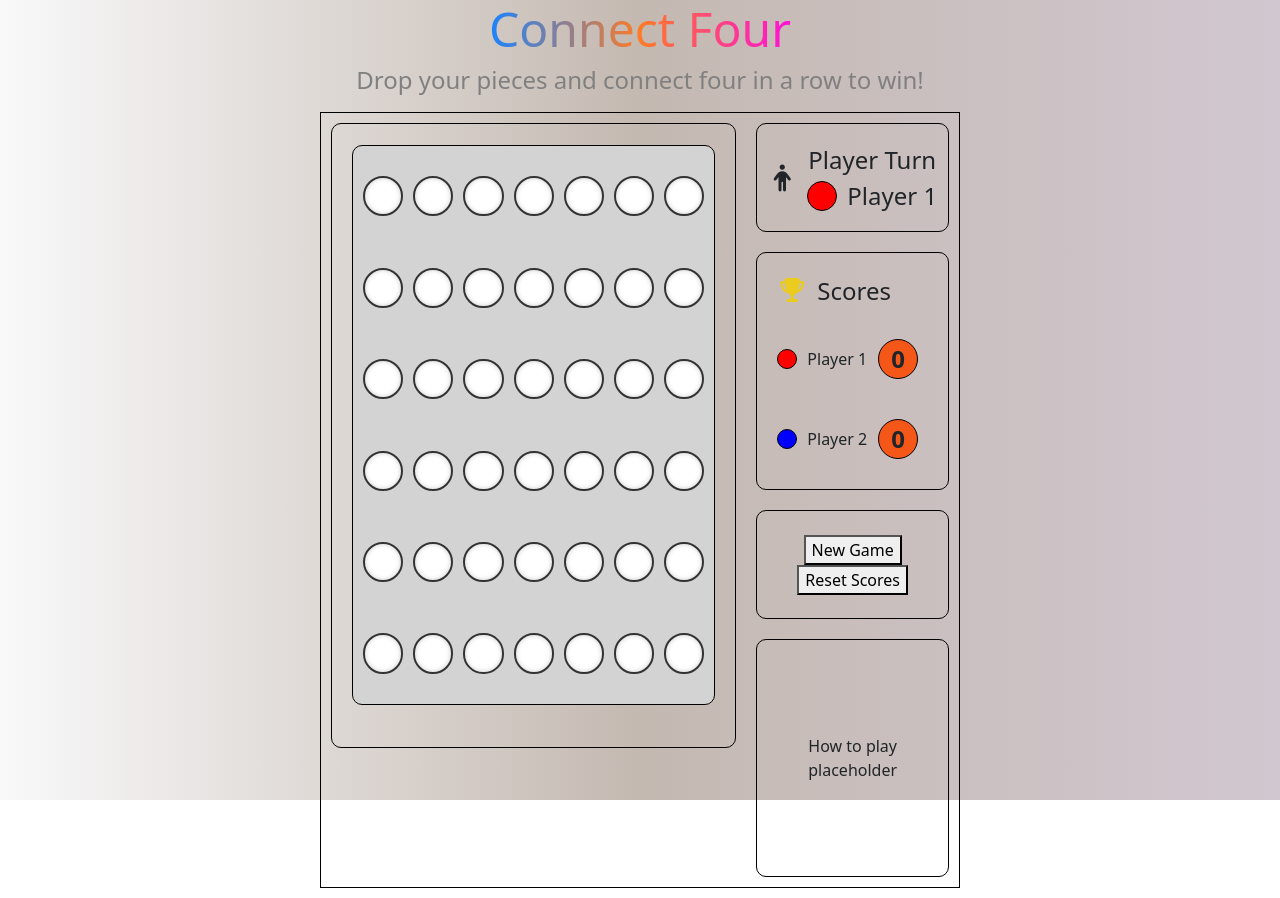
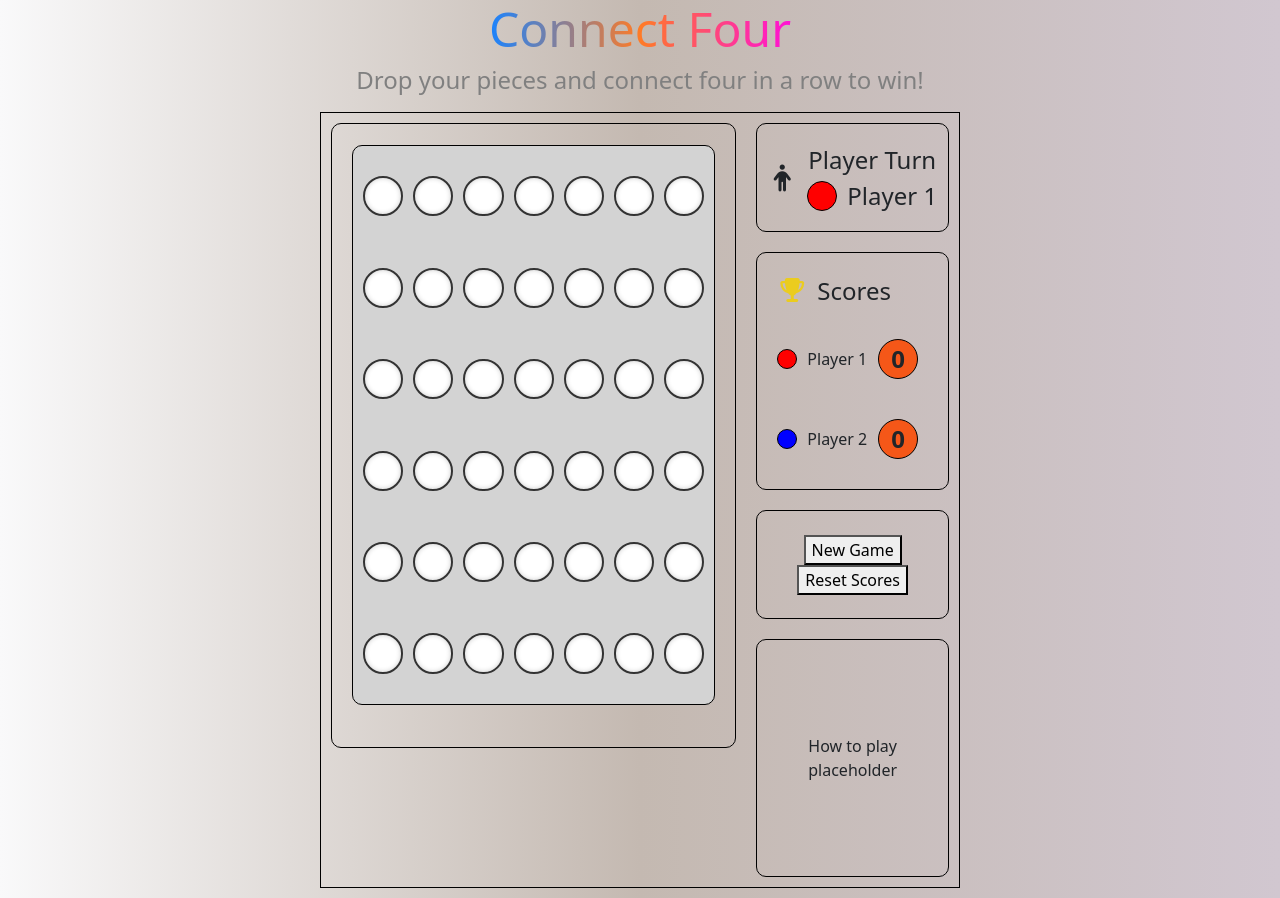
Before and after one commit to Programbeginner2120/connect-4-game, an Angular app: page / in a window 1280 px wide. Built offline with nearby package versions, Linux system fonts and the light colour scheme.

Commit message:
changed height and width in styles.scss

```diff
--- a/angular.json
+++ b/angular.json
@@ -96,5 +96,8 @@
         }
       }
     }
+  },
+  "cli": {
+    "analytics": "58e5a869-6c51-40c4-b882-e28d839136ef"
   }
 }
--- a/src/styles.scss
+++ b/src/styles.scss
@@ -7,6 +7,4 @@
 html, body {
   margin: 0;
   padding: 0;
-  width: 100vw;
-  height: 100vh;
 }
```
